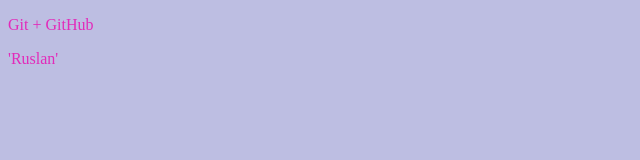
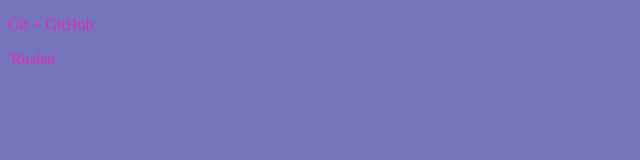
Before and after one commit to RuslanMan21/gittest, a plain HTML site: page index.html in a window 1280 px wide. Shown: the whole page, without its empty margins (0-640 px from the left). Drawn offline with Linux system fonts and the light colour scheme.

Commit message:
сщььше

```diff
--- a/css/main.css
+++ b/css/main.css
@@ -1,4 +1,4 @@
 body {
-    background-color: #9c9dd3a8;
+    background-color: #2e2f9aa8;
     color: rgb(226, 43, 186);
 }
```
